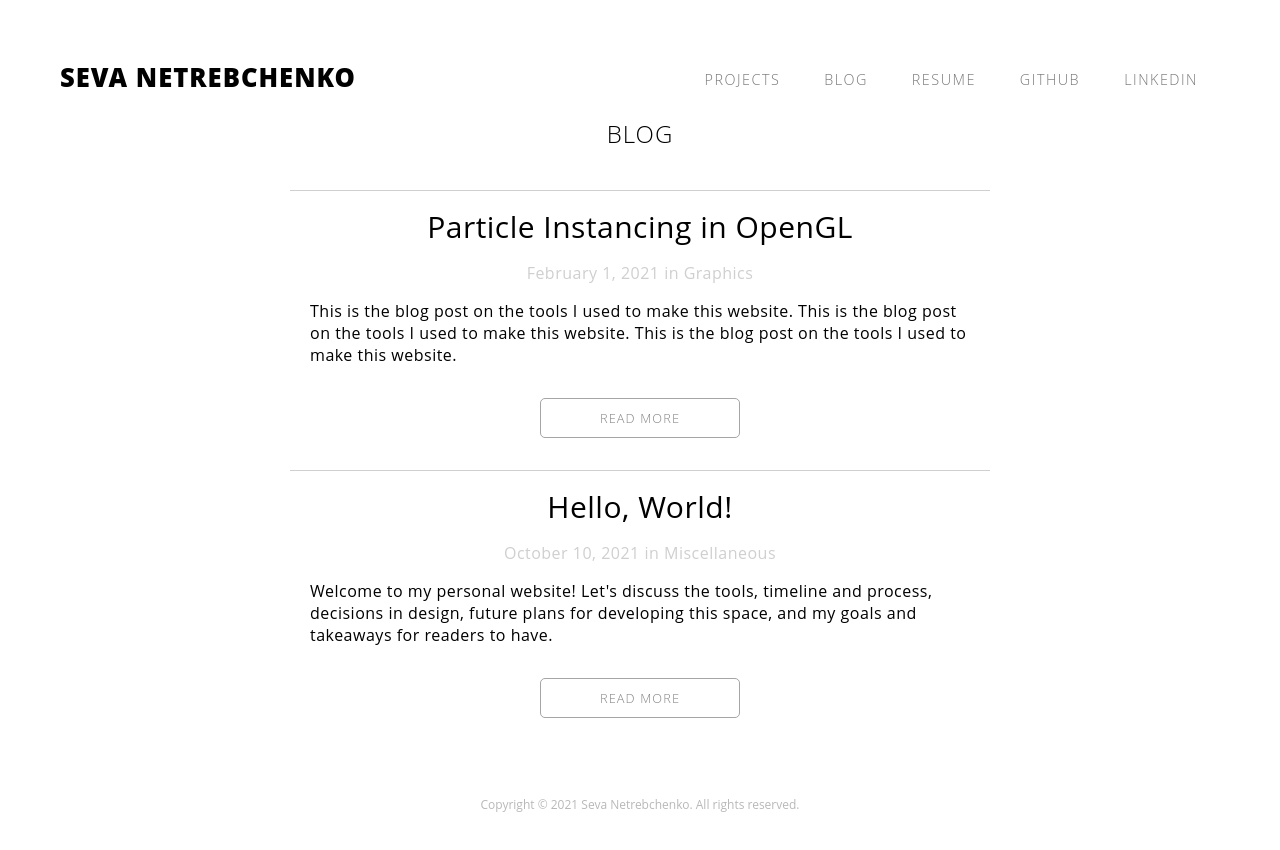
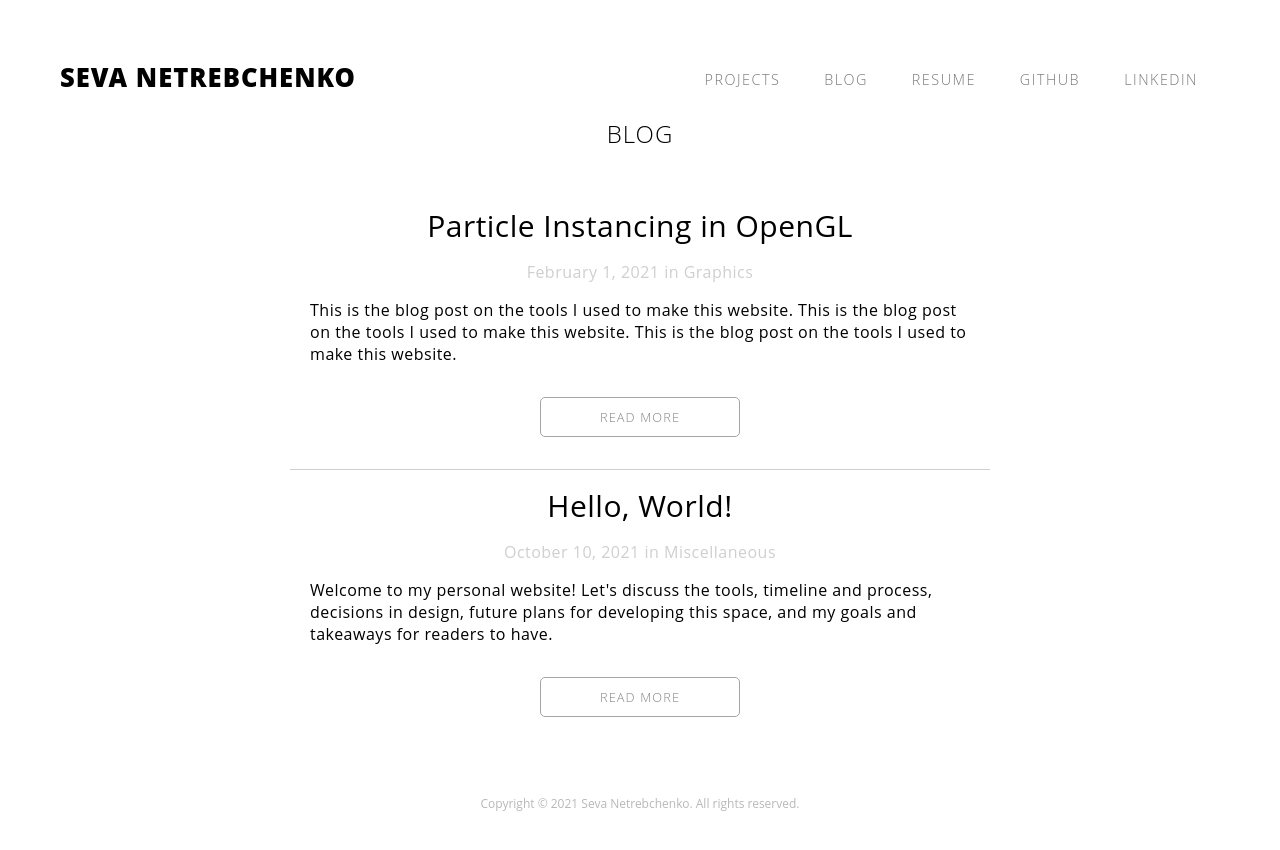
Before and after one commit to sevanetrebchenko/sevanetrebchenko.github.io, a React (Create React App) app: page /blog in a window 1280 px wide. Shown: the top 850 px of the page. Built offline with nearby package versions, Linux system fonts and the light colour scheme; the HTML template or start-up script is replaced by a standard one.

Commit message:
Removed top bar from first blog post.

```diff
--- a/src/components/blog/blog-entry.css
+++ b/src/components/blog/blog-entry.css
@@ -20,6 +20,21 @@
     /* border-radius: 10px; */
 
     border-top: solid 1px #cfcfcf;
+
+    letter-spacing: 0.5px;
+
+    margin-block-start: 1em;
+    margin-block-end: 1em;
+}
+.blog-post-entry-first {
+    display: flex;
+    flex: 1;
+    flex-direction: column;
+    max-width: 700px;
+    align-items: center;
+
+    /* border: solid 1px #cfcfcf; */
+    /* border-radius: 10px; */
 
     letter-spacing: 0.5px;
 
--- a/src/components/blog/blog.jsx
+++ b/src/components/blog/blog.jsx
@@ -19,7 +19,7 @@ export default function Blog(props = {}) {
 
     return (
       <React.Fragment key={index}>
-        <div className="blog-post-entry">
+        <div className={ index == 0 ? "blog-post-entry-first" : "blog-post-entry"}>
           <p className="blog-post-entry-title" onClick={RouteToBlogPost}>
             {post.title}
           </p>
```
